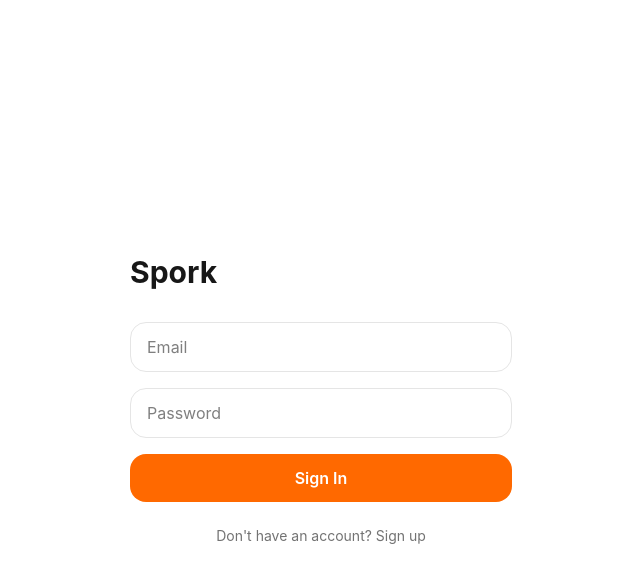
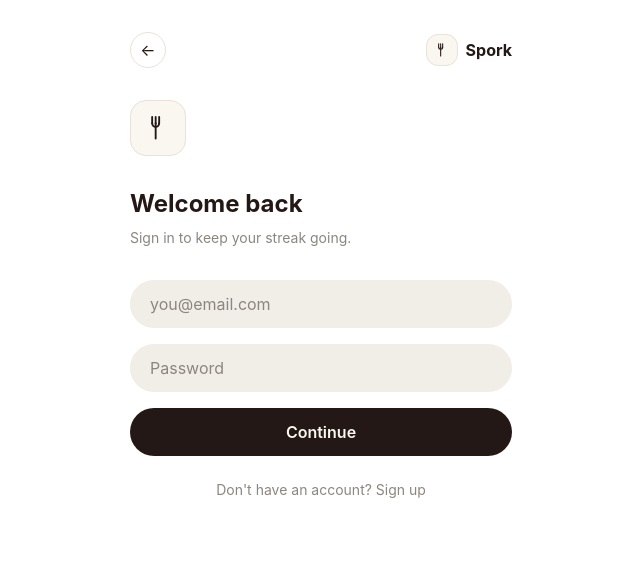
Before and after one commit to Abhishhhhh/spork, a React (Vite) app: page /sign-in in a window 1280 px wide. Shown: the top 582 px of the page, without its empty margins (319-959 px from the left). Built offline with nearby package versions, Linux system fonts and the light colour scheme; no server answers.

Commit message:
Retrofit Welcome and Sign In to new design system and copy

```diff
--- a/src/screens/onboarding/SignIn.tsx
+++ b/src/screens/onboarding/SignIn.tsx
@@ -1,15 +1,18 @@
 import { useState, type FormEvent } from 'react'
-import { useNavigate } from 'react-router-dom'
+import { useNavigate, useSearchParams } from 'react-router-dom'
 import { supabase } from '../../lib/supabase'
+import { ForkLogo } from '../../components/ForkLogo'
 
 export default function SignIn() {
   const navigate = useNavigate()
-  // Defaults to sign-in: after the very first signup, nearly every visit
-  // to this screen is an existing user signing back in. Signing up with an
-  // email that already exists returns a visible "already registered"
-  // error rather than silently succeeding, so defaulting to sign-up would
-  // make the common case (returning user) hit that error every time.
-  const [mode, setMode] = useState<'sign-up' | 'sign-in'>('sign-in')
+  const [searchParams] = useSearchParams()
+  const initialMode = searchParams.get('mode') === 'sign-up' ? 'sign-up' : 'sign-in'
+  // Defaults to sign-in unless Welcome explicitly linked here with
+  // ?mode=sign-up ("Get started"): after the very first signup, nearly
+  // every visit to this screen is an existing user signing back in, and
+  // signing up with an email that already exists returns a visible
+  // "already registered" error rather than silently succeeding.
+  const [mode, setMode] = useState<'sign-up' | 'sign-in'>(initialMode)
   const [email, setEmail] = useState('')
   const [password, setPassword] = useState('')
   const [error, setError] = useState<string | null>(null)
@@ -46,16 +49,44 @@ export default function SignIn() {
   }
 
   return (
-    <div className="flex min-h-screen flex-col justify-center px-6">
-      <h1 className="mb-8 text-3xl font-bold text-neutral-900">Spork</h1>
+    <div className="flex min-h-screen flex-col px-6 py-8">
+      <div className="mb-8 flex items-center justify-between">
+        <button
+          onClick={() => navigate('/welcome')}
+          aria-label="Back"
+          className="flex h-9 w-9 items-center justify-center rounded-full border border-border text-primary"
+        >
+          ←
+        </button>
+        <div className="flex items-center gap-2">
+          <div className="flex h-8 w-8 items-center justify-center rounded-xl border border-border bg-background">
+            <ForkLogo className="h-4 w-4 text-primary" />
+          </div>
+          <span className="font-bold text-primary">Spork</span>
+        </div>
+      </div>
+
+      <div className="mb-8 flex h-14 w-14 items-center justify-center rounded-2xl border border-border bg-background">
+        <ForkLogo className="h-7 w-7 text-primary" />
+      </div>
+
+      <h1 className="mb-2 text-2xl font-bold text-primary">
+        {mode === 'sign-up' ? 'Create your account' : 'Welcome back'}
+      </h1>
+      <p className="mb-8 text-sm text-muted">
+        {mode === 'sign-up'
+          ? 'Email and password for now — phone sign-in is coming.'
+          : 'Sign in to keep your streak going.'}
+      </p>
+
       <form onSubmit={handleSubmit} className="flex flex-col gap-4">
         <input
           type="email"
           required
-          placeholder="Email"
+          placeholder="you@email.com"
           value={email}
           onChange={(e) => setEmail(e.target.value)}
-          className="rounded-2xl border border-neutral-200 px-4 py-3 text-base"
+          className="rounded-full bg-border/60 px-5 py-3 text-base text-primary placeholder:text-muted"
         />
         <input
           type="password"
@@ -64,21 +95,22 @@ export default function SignIn() {
           placeholder="Password"
           value={password}
           onChange={(e) => setPassword(e.target.value)}
-          className="rounded-2xl border border-neutral-200 px-4 py-3 text-base"
+          className="rounded-full bg-border/60 px-5 py-3 text-base text-primary placeholder:text-muted"
         />
-        {error && <p className="text-sm text-red-600">{error}</p>}
+        {error && <p className="text-sm text-error">{error}</p>}
         <button
           type="submit"
           disabled={submitting}
-          className="rounded-2xl bg-orange-500 py-3 text-base font-semibold text-white disabled:opacity-50"
+          className="rounded-full bg-primary py-3 text-base font-semibold text-background disabled:opacity-50"
         >
-          {submitting ? 'Please wait…' : mode === 'sign-up' ? 'Sign Up' : 'Sign In'}
+          {submitting ? 'Please wait…' : 'Continue'}
         </button>
       </form>
+
       <button
         type="button"
         onClick={() => setMode(mode === 'sign-up' ? 'sign-in' : 'sign-up')}
-        className="mt-6 text-sm text-neutral-500"
+        className="mt-6 text-center text-sm text-muted"
       >
         {mode === 'sign-up' ? 'Already have an account? Sign in' : "Don't have an account? Sign up"}
       </button>
--- a/src/screens/onboarding/Welcome.tsx
+++ b/src/screens/onboarding/Welcome.tsx
@@ -1,18 +1,58 @@
 import { useNavigate } from 'react-router-dom'
+import { ForkLogo } from '../../components/ForkLogo'
+import { CameraIcon, FlameIcon, PeopleIcon } from '../../components/icons'
+
+const FEATURES = [
+  { Icon: CameraIcon, title: 'Photo-first logging', subtitle: 'One tap, an estimate, done.' },
+  { Icon: FlameIcon, title: 'Daily streaks', subtitle: 'Milestones at 7, 30 and 100 days.' },
+  { Icon: PeopleIcon, title: 'A friend feed', subtitle: 'Chronological. Public only if you say so.' },
+]
 
 export default function Welcome() {
   const navigate = useNavigate()
 
   return (
-    <div className="flex min-h-screen flex-col items-center justify-center gap-6 px-6 text-center">
-      <h1 className="text-4xl font-bold text-neutral-900">🍴 Spork</h1>
-      <p className="text-neutral-500">Log meals, share with friends, build your streak.</p>
-      <button
-        onClick={() => navigate('/sign-in')}
-        className="w-full rounded-2xl bg-orange-500 py-3 text-base font-semibold text-white"
-      >
-        Get Started
-      </button>
+    <div className="flex min-h-screen flex-col justify-center gap-8 px-6 py-10">
+      <div className="flex items-center gap-3">
+        <div className="flex h-11 w-11 items-center justify-center rounded-2xl border border-border bg-background">
+          <ForkLogo className="h-5 w-5 text-primary" />
+        </div>
+        <span className="text-lg font-bold text-primary">Spork</span>
+      </div>
+
+      <div>
+        <h1 className="text-4xl font-bold leading-tight text-primary">Track food like you train.</h1>
+        <p className="mt-4 text-muted">
+          Snap a photo, get a calorie estimate in seconds, and keep the streak alive with friends watching. No
+          noise, no likes — just accountability.
+        </p>
+      </div>
+
+      <ul className="flex flex-col gap-4">
+        {FEATURES.map(({ Icon, title, subtitle }) => (
+          <li key={title} className="flex items-center gap-3">
+            <div className="flex h-10 w-10 shrink-0 items-center justify-center rounded-full bg-border/60">
+              <Icon className="h-5 w-5 text-primary" />
+            </div>
+            <div>
+              <p className="font-semibold text-primary">{title}</p>
+              <p className="text-sm text-muted">{subtitle}</p>
+            </div>
+          </li>
+        ))}
+      </ul>
+
+      <div className="flex flex-col gap-4">
+        <button
+          onClick={() => navigate('/sign-in?mode=sign-up')}
+          className="w-full rounded-full bg-primary py-3 text-base font-semibold text-background"
+        >
+          Get started
+        </button>
+        <button onClick={() => navigate('/sign-in?mode=sign-in')} className="text-center text-sm text-muted">
+          I already have an account
+        </button>
+      </div>
     </div>
   )
 }
```
